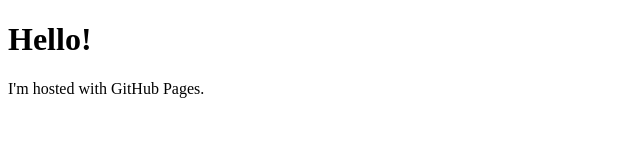
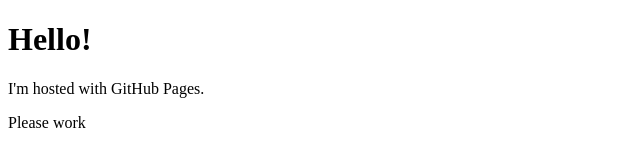
Before and after one commit to Hiyshhiysh/hiyshhiysh.github.io, a plain HTML site: page index.html in a window 1280 px wide. Shown: the full height of the page, 0-640 px from the left. Drawn offline with Linux system fonts and the light colour scheme.

Commit message:
Update index.html

```diff
--- a/index.html
+++ b/index.html
@@ -6,5 +6,6 @@
     <body>
         <h1>Hello!</h1>
         <p>I'm hosted with GitHub Pages.</p>
+        <p>Please work</p>
     </body>
 </html>
```
